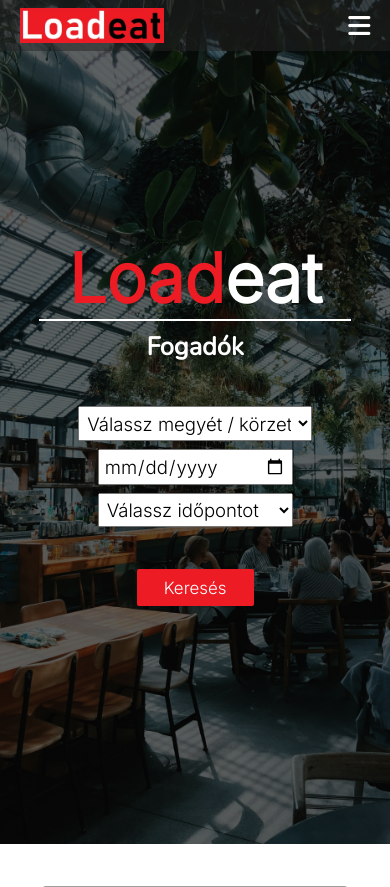
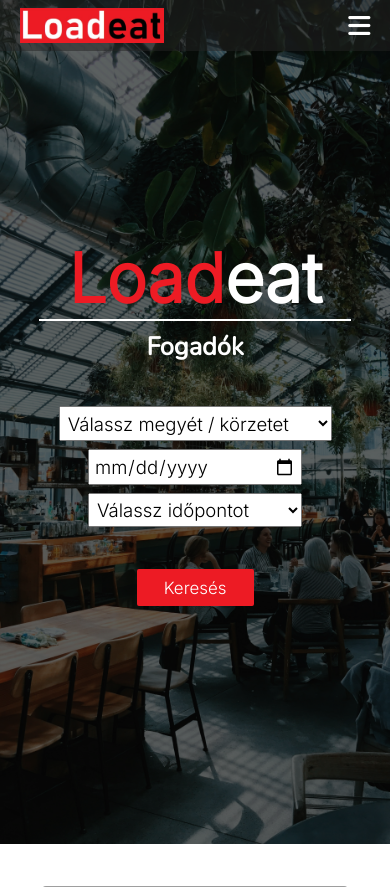
Before and after one commit to Adammihaly/loadeat, a PHP site: page /fogadok.html in a window 390 px wide. Shown: the top 887 px of the page. Run offline with PHP 8.4, Linux system fonts and the light colour scheme; some libraries are stand-ins or nearby versions; grey boxes are pictures that could not be loaded.

Commit message:
Javitas megegyszer

```diff
--- a/css/fogadok.css
+++ b/css/fogadok.css
@@ -189,7 +189,7 @@
 
         }
 
-        & div
+        & form
         {
             display: flex;
             gap: 2vw;
@@ -521,7 +521,7 @@
                 font-size: 3vh;
             }
 
-            & div
+            & form
             {
                 display: flex;
                 flex-direction: column;
@@ -531,13 +531,13 @@
                 {
                     font-size: 2.2vh;
                     padding: .5vh;
-                    width:50vw;
+                    width:55vw;
 
                 }
 
                 :nth-child(1)
                 {
-                    width: 60vw;
+                    width: 70vw;
                 }
             }
 
--- a/css/lakasetterem.css
+++ b/css/lakasetterem.css
@@ -564,13 +564,13 @@
                 {
                     font-size: 2.2vh;
                     padding: .5vh;
-                    width:50vw;
+                    width:55vw;
 
                 }
 
                 :nth-child(1)
                 {
-                    width: 60vw;
+                    width: 75vw;
                 }
             }
 
--- a/fogadok.html
+++ b/fogadok.html
@@ -42,7 +42,7 @@
         <div class="blur">
             <h1><span>Load</span>eat</h1>
             <strong>Fogadók</strong>
-            <div>
+            <form>
                 <select name="megye" id="megye" >
                     <option value="placeholder" disabled selected>Válassz megyét / körzetet</option>
                     <option value="">Alma</option>
@@ -58,7 +58,7 @@
                     <option value="17:30 - 19:00">17:30 - 19:00</option>
                     <option value="19:30 - 21:00">19:30 - 21:00</option>
                 </select>
-            </div>
+            </form>
             <button>Keresés</button>
         </div>
     </header>
--- a/index.php
+++ b/index.php
@@ -132,7 +132,6 @@
                     <option value="17:30 - 19:00">17:30 - 19:00</option>
                     <option value="19:30 - 21:00">19:30 - 21:00</option>
                 </select>
-            </div>
             <button name="sub">Keresés</button>
         </form>
 
```
